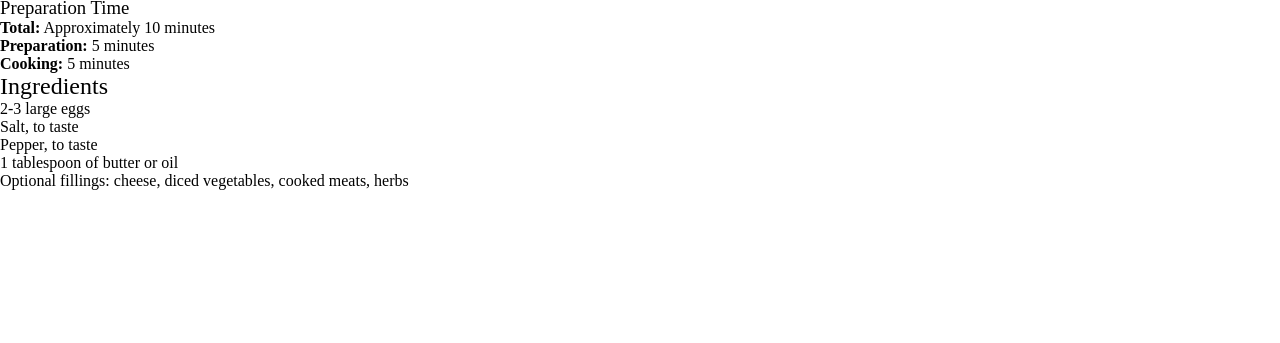
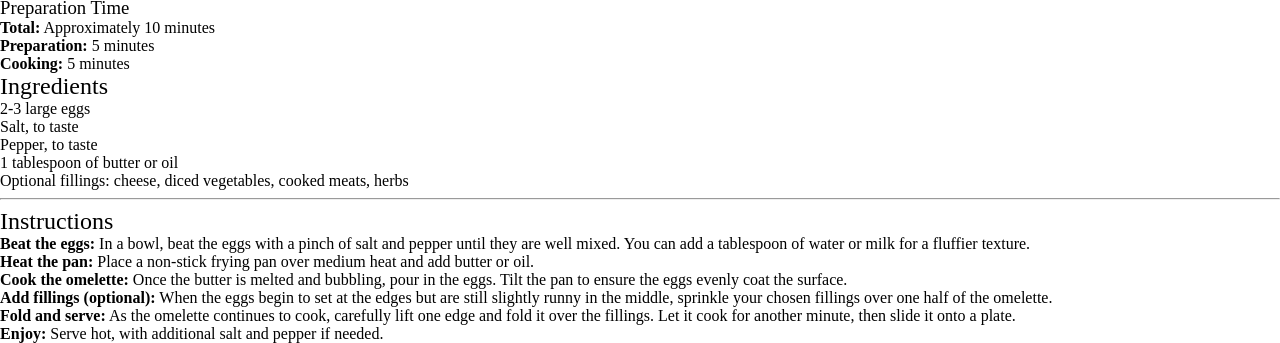
Before and after one commit to NAHammell/recipe-page, a plain HTML site: page index.html in a window 1280 px wide. Shown: the part 647-990 px from the top of the page. Before the commit the page ends 837 px from the top, so only its background shows below. Drawn offline with Linux system fonts and the light colour scheme.

Commit message:
Add instructions section

```diff
--- a/index.html
+++ b/index.html
@@ -37,5 +37,20 @@
             <li>Optional fillings: cheese, diced vegetables, cooked meats, herbs</li>
         </ul>
     </section>
+
+    <hr>
+
+    <section id="instructions-section">
+        <h2>Instructions</h2>
+
+        <ol>
+            <li><b>Beat the eggs:</b> In a bowl, beat the eggs with a pinch of salt and pepper until they are well mixed. You can add a tablespoon of water or milk for a fluffier texture.</li>
+            <li><b>Heat the pan:</b> Place a non-stick frying pan over medium heat and add butter or oil.</li>
+            <li><b>Cook the omelette:</b> Once the butter is melted and bubbling, pour in the eggs. Tilt the pan to ensure the eggs evenly coat the surface.</li>
+            <li><b>Add fillings (optional):</b> When the eggs begin to set at the edges but are still slightly runny in the middle, sprinkle your chosen fillings over one half of the omelette.</li>
+            <li><b>Fold and serve:</b> As the omelette continues to cook, carefully lift one edge and fold it over the fillings. Let it cook for another minute, then slide it onto a plate.</li>
+            <li><b>Enjoy:</b> Serve hot, with additional salt and pepper if needed.</li>
+        </ol>
+    </section>
 </body>
 </html>
```
